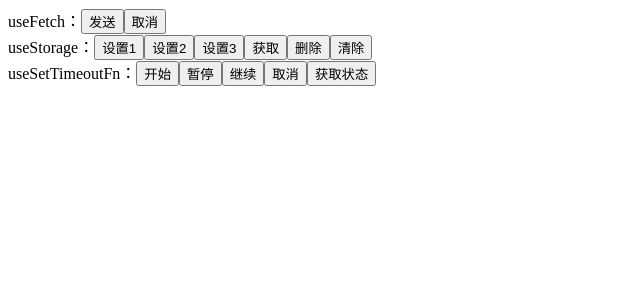
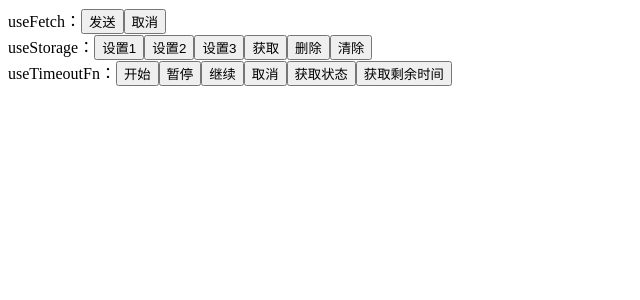
Before and after one commit to TXZSWDZ/utils, a Vue app in the folder playgrounds/vite/: page / in a window 1280 px wide. Shown: the top 300 px of the page, without its empty margins (0-640 px from the left). Built offline with nearby package versions, Linux system fonts and the light colour scheme.

Commit message:
feat：提取组件

```diff
--- a/playgrounds/vite/src/App.vue
+++ b/playgrounds/vite/src/App.vue
@@ -1,52 +1,22 @@
 <script setup lang="ts">
-import { useFetch, useStorage } from "@wthe/utils-core"
+import { shallowRef } from 'vue'
 
-import { useTimeoutFn } from "@wthe/utils-shared"
+const componentList: Record<string, any> = shallowRef({})
 
-const { execute, abort } = useFetch('https://jsonplaceholder.typicode.com/posts/1', { immediate: false });
+const components = import.meta.glob('./components/*.vue', { eager: true })
 
-const { get, set, remove, clear } = useStorage()
-
-const { start, pause, resume, cancel, getState } = useTimeoutFn(() => { console.log('useSetTimeoutFn') }, 5000)
+for (const path in components) {
+  const component: any = components[path]
+  const name = path.split('/').pop()?.replace(/\.\w+$/, '')
+  if (name) {
+    componentList.value[name] = component.default
+  }
+}
 </script>
 
 <template>
-  <div>
-    <span>useFetch：</span>
-    <button @click="execute">
-      发送
-    </button>
-    <button @click="abort">
-      取消
-    </button>
-  </div>
-  <div>
-    <span>useStorage：</span>
-    <button @click="set('name', { age: 16 })">
-      设置1
-    </button>
-    <button @click="set('name', 2, { merge: true })">
-      设置2
-    </button>
-    <button @click="set('name', 3)">
-      设置3
-    </button>
-    <button @click="() => { console.log(get('name')) }">
-      获取
-    </button>
-    <button @click="remove('name')">
-      删除
-    </button>
-    <button @click="clear()">
-      清除
-    </button>
-  </div>
-  <div>
-    <span>useSetTimeoutFn：</span>
-    <button @click="start">开始</button>
-    <button @click="pause">暂停</button>
-    <button @click="resume">继续</button>
-    <button @click="cancel">取消</button>
-    <button @click="() => { console.log(getState()) }">获取状态</button>
+  <div v-for="(value, key) in componentList" :key="key">
+    <span>{{ key }}：</span>
+    <component :is="value" />
   </div>
 </template>
--- /dev/null
+++ b/playgrounds/vite/src/components/useFetch.vue
@@ -0,0 +1,14 @@
+<script setup lang="ts">
+import { useFetch } from '@wthe/utils-core'
+
+const { execute, abort } = useFetch('https://jsonplaceholder.typicode.com/posts/1', { immediate: false })
+</script>
+
+<template>
+  <button @click="execute">
+    发送
+  </button>
+  <button @click="abort">
+    取消
+  </button>
+</template>
--- /dev/null
+++ b/playgrounds/vite/src/components/useStorage.vue
@@ -0,0 +1,26 @@
+<script setup lang="ts">
+import { useStorage } from '@wthe/utils-core'
+
+const { get, set, remove, clear } = useStorage()
+</script>
+
+<template>
+  <button @click="set('name', { age: 16 })">
+    设置1
+  </button>
+  <button @click="set('name', 2, { merge: true })">
+    设置2
+  </button>
+  <button @click="set('name', 3)">
+    设置3
+  </button>
+  <button @click="() => { console.log(get('name')) }">
+    获取
+  </button>
+  <button @click="remove('name')">
+    删除
+  </button>
+  <button @click="clear()">
+    清除
+  </button>
+</template>
--- /dev/null
+++ b/playgrounds/vite/src/components/useTimeoutFn.vue
@@ -0,0 +1,26 @@
+<script setup lang="ts">
+import { useTimeoutFn } from '@wthe/utils-shared'
+
+const { start, pause, resume, cancel, getState, getRemaining } = useTimeoutFn(() => {}, 60000, false)
+</script>
+
+<template>
+  <button @click="start">
+    开始
+  </button>
+  <button @click="pause">
+    暂停
+  </button>
+  <button @click="resume">
+    继续
+  </button>
+  <button @click="cancel">
+    取消
+  </button>
+  <button @click="() => { console.log(getState()) }">
+    获取状态
+  </button>
+  <button @click="() => { console.log(getRemaining()) }">
+    获取剩余时间
+  </button>
+</template>
```
